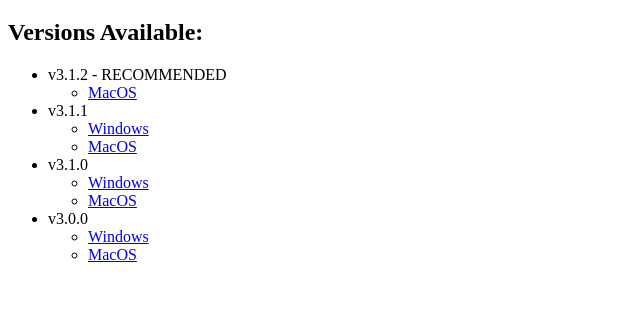
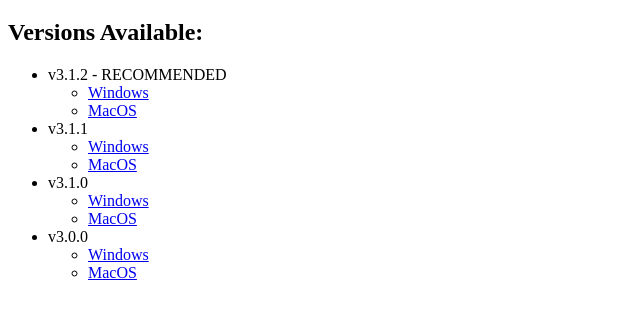
Before and after one commit to realhuman101/FRS, a plain HTML site: page downloads/index.html in a window 1280 px wide. Shown: the part 61-380 px from the top of the page, without its empty margins (0-640 px from the left). Drawn offline with Linux system fonts and the light colour scheme.

Commit message:
add windows 3.1.2

```diff
--- a/downloads/index.html
+++ b/downloads/index.html
@@ -12,6 +12,7 @@
 		<ul>
 			<li>v3.1.2 - RECOMMENDED
 				<ul>
+					<li><a href="downloadFiles/3.1.2/frs-3.1.2 Setup.exe" download>Windows</a></li>
 					<li><a href="downloadFiles/3.1.2/frs-darwin-x64-3.1.2.zip" download>MacOS</a></li>
 				</ul>
 			</li>
```
Also changed, not shown: 1 other file.
